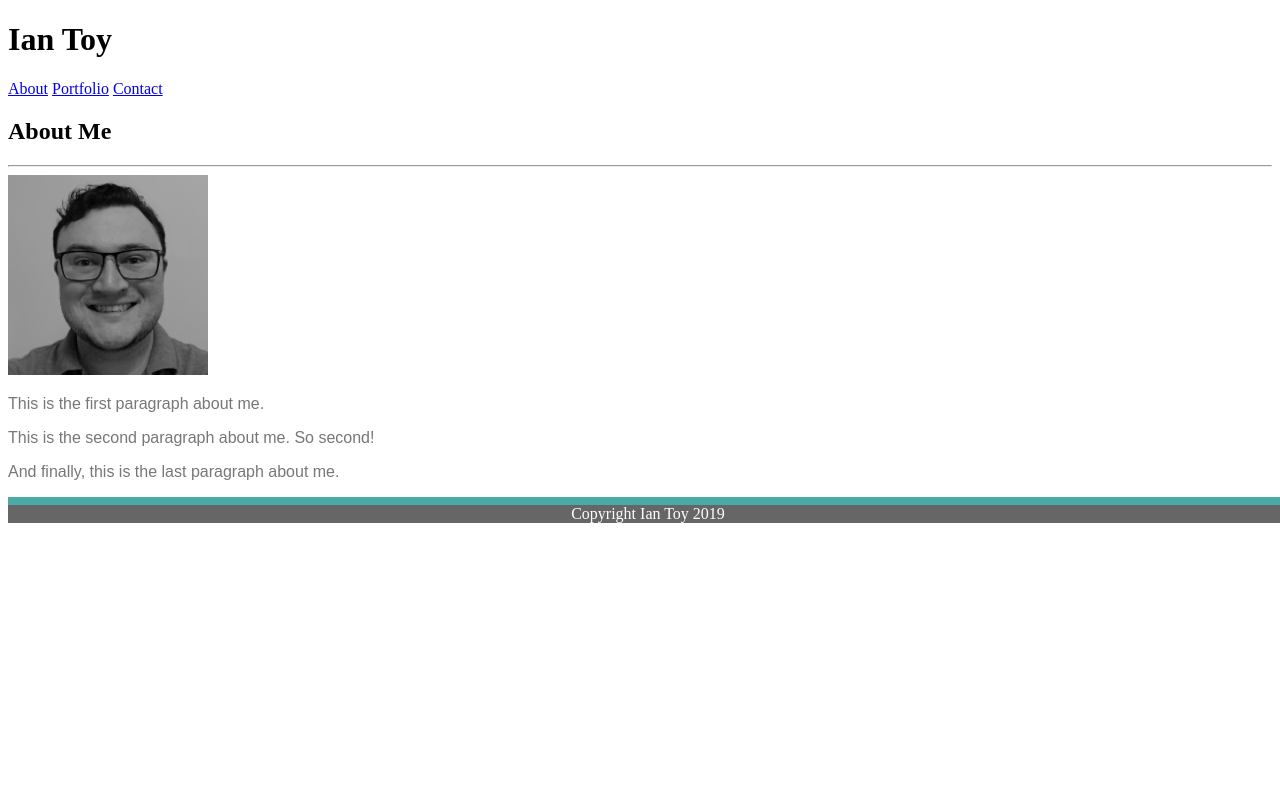
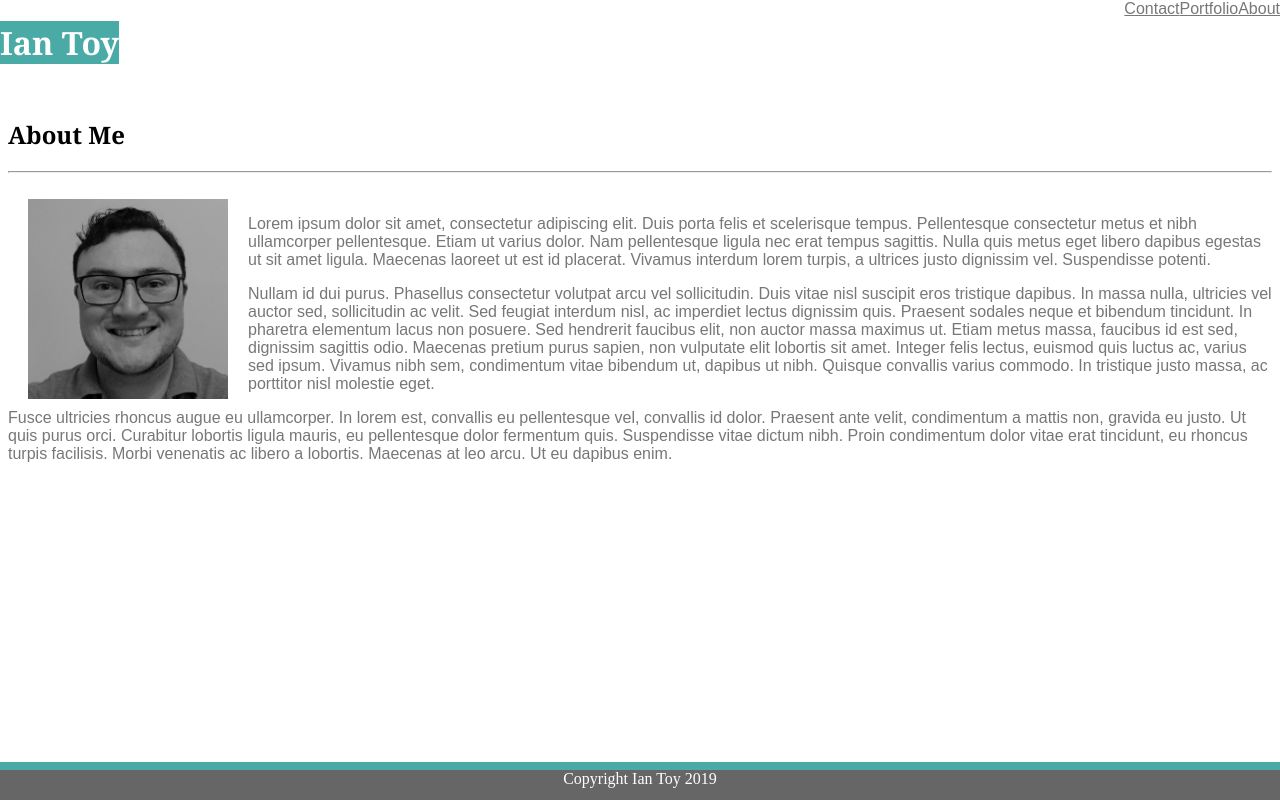
Before and after one commit to ietoy/Basic-Portfolio, a plain HTML site: page index.html in a window 1280 px wide. Drawn offline with Linux system fonts and the light colour scheme; files that its build step writes are made by us from their sources.

Commit message:
additional updates to the css elements of the basic portfolio assignment

```diff
--- a/assets/css/style.css
+++ b/assets/css/style.css
@@ -1,7 +1,8 @@
-/* Use this TEAL color for headings and backgrounds #411115 */
+/* Use this TEAL color for headings and backgrounds #4aaaa5 */
 
 /* Regular FONT color for all paragraphs #777777 */
-p {
+/* ALL OTHER FONTS, 'Arial', 'Helvetica Neue', Helvetica, sans-serif; */
+p, a {
     color:#777777;
     font-family: Arial, Helvetica, sans-serif;
 }
@@ -19,20 +20,64 @@ p {
 
 
 /* HEADING FONTS, font-family: 'Georgia', Times, 'Times New Roman', serif; */
-
-/* ALL OTHER FONTS, 'Arial', 'Helvetica Neue', Helvetica, sans-serif; */
+h1, h2, h3 {
+    font-family: Georgia, 'Times New Roman', Times, serif;
+}
 
 
+/* This section of code is for the fixed navigation bar */
+
+header {
+    position: fixed;
+    top: 0;
+    left: 0;
+    width: 100%;
+    background-color: #ffffff;
+    height: 50px;
+    border-color: #cccccc;
+}
 
 /* Footer should be sticky. Footer CSS should include- border-top: 8px solid #4aaaa5; */
 footer {
     position: fixed;
+    bottom: 0;
+    left: 0;
     width: 100%;
+    height: 30px;
     background-color: #666666;
     color: white;
     text-align: center;
     border-top: 8px solid #4aaaa5;
 }
 
+img {
+    margin-left: 20px;
+    margin-right: 20px;
+}
+
+
+
+
+#left {
+    float: left;
+}
+
+#right {
+    float: right;
+}
+
+/* This section is formating my name as its displayed in the navigation bar */
+h1 {
+    color: white;
+    background-color: #4aaaa5}
+}
+
+
+
+
+
+
+
+
 
 /* Look into these concepts: float, padding, margin, display, overflow, clear and text-align. */
--- a/index.html
+++ b/index.html
@@ -5,37 +5,57 @@
     <meta name="viewport" content="width=device-width, initial-scale=1.0">
     <meta http-equiv="X-UA-Compatible" content="ie=edge">
     <title>Document</title>
-    <link rel="stylesheet" type="text/css" href="css/style.css">
+    <link rel="stylesheet" type="text/css" href="assets/css/style.css">
 </head>
 
 <body>
 
-    <h1><strong>Ian Toy</strong></h1>
+<!--This section is going to be the navigation bar.-->
+    <div>
+        <header>
 
-            <a href="index.html">About</a>
+            <h1 id="left"><strong>Ian Toy</strong></h1>
 
-            <a href="portfolio.html">Portfolio</a>
+                <a id="right" href="index.html">About</a>
 
-            <a href="contact.html">Contact</a>
+                <a id="right" href="portfolio.html">Portfolio</a>
+
+                <a id="right" href="contact.html">Contact</a>
+
+        </header>
+    </div>
+
+    <div>
+
+        <br>
+        <br>
+        <br>
+        <br>
+        <br>
 
         <h2><strong>About Me</strong></h2>
 
             <hr>
 
-        <img src="assets/images/profile-pic.jpg" width="200px" height="200px" alt="Ian's Profile Picture">
+            <br>
+
+        <img
+            id="left"
+            src="assets/images/profile-pic.jpg"
+            width="200px"
+            height="200px"
+            alt="Ian's Profile Picture">
 
         <p>
-            This is the first paragraph about me.
+            Lorem ipsum dolor sit amet, consectetur adipiscing elit. Duis porta felis et scelerisque tempus. Pellentesque consectetur metus et nibh ullamcorper pellentesque. Etiam ut varius dolor. Nam pellentesque ligula nec erat tempus sagittis. Nulla quis metus eget libero dapibus egestas ut sit amet ligula. Maecenas laoreet ut est id placerat. Vivamus interdum lorem turpis, a ultrices justo dignissim vel. Suspendisse potenti.
         </p>
-
         <p>
-            This is the second paragraph about me. So second!
+            Nullam id dui purus. Phasellus consectetur volutpat arcu vel sollicitudin. Duis vitae nisl suscipit eros tristique dapibus. In massa nulla, ultricies vel auctor sed, sollicitudin ac velit. Sed feugiat interdum nisl, ac imperdiet lectus dignissim quis. Praesent sodales neque et bibendum tincidunt. In pharetra elementum lacus non posuere. Sed hendrerit faucibus elit, non auctor massa maximus ut. Etiam metus massa, faucibus id est sed, dignissim sagittis odio. Maecenas pretium purus sapien, non vulputate elit lobortis sit amet. Integer felis lectus, euismod quis luctus ac, varius sed ipsum. Vivamus nibh sem, condimentum vitae bibendum ut, dapibus ut nibh. Quisque convallis varius commodo. In tristique justo massa, ac porttitor nisl molestie eget.
         </p>
-
         <p>
-            And finally, this is the last paragraph about me.
+            Fusce ultricies rhoncus augue eu ullamcorper. In lorem est, convallis eu pellentesque vel, convallis id dolor. Praesent ante velit, condimentum a mattis non, gravida eu justo. Ut quis purus orci. Curabitur lobortis ligula mauris, eu pellentesque dolor fermentum quis. Suspendisse vitae dictum nibh. Proin condimentum dolor vitae erat tincidunt, eu rhoncus turpis facilisis. Morbi venenatis ac libero a lobortis. Maecenas at leo arcu. Ut eu dapibus enim.
         </p>
-
+    </div>
 
     <footer>Copyright Ian Toy 2019</footer>
 
```
Also changed, not shown: contact.html (+1 -1 lines), portfolio.html (+1 -1 lines).
